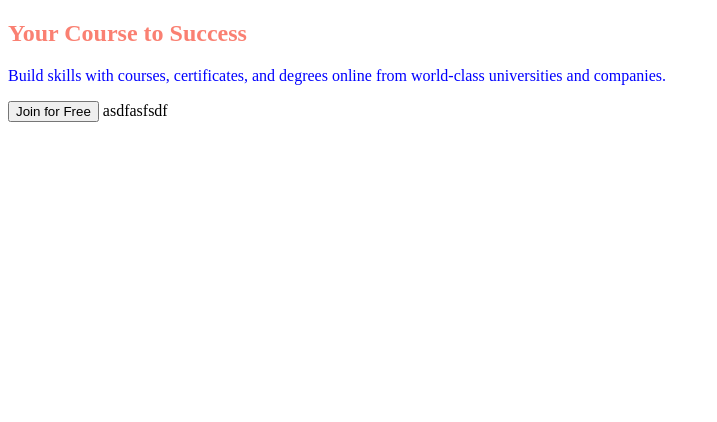
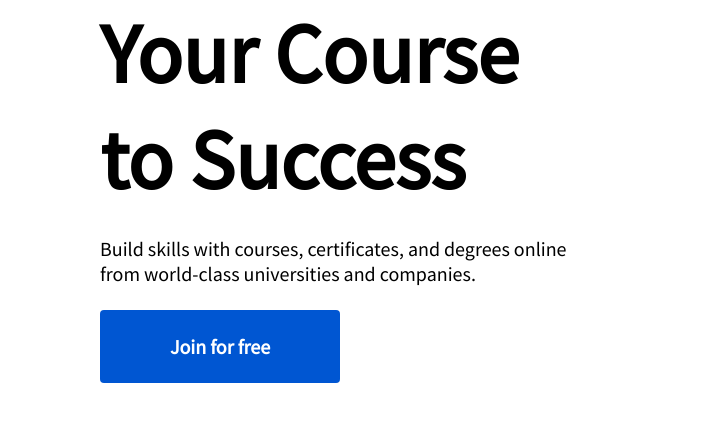
Before and after one commit to yonydev/coursera-clone, a plain HTML site: page index.html in a window 1280 px wide. Shown: the whole page, without its empty margins (0-717 px from the left). Drawn offline with Linux system fonts and the light colour scheme.

Commit message:
feat: add hero section and styles

```diff
--- a/index.html
+++ b/index.html
@@ -5,18 +5,25 @@
   <meta charset="UTF-8">
   <meta http-equiv="X-UA-Compatible" content="IE=edge">
   <meta name="viewport" content="width=device-width, initial-scale=1.0">
-    <title>Document</title>
+  <title>Coursera Clone</title>
+  <link rel="preconnect" href="https://fonts.gstatic.com">
+  <link href="https://fonts.googleapis.com/css2?family=Source+Sans+Pro&display=swap" rel="stylesheet">
   <link rel="stylesheet" href="./styles/style.css">
 </head>
 
 <body>
   <main>
-      <section class="">
+    <section class="container hero">
+      <div class="hero-title">
+        <h1 class="title">Your Course to Success</h1>
+        <p class="subtitle">Build skills with courses, certificates, and degrees online from world-class universities and
+          companies.</p>
+        <button class="button">
+          Join for free
+        </button>
+      </div>
       <div>
-          <h1 class="adios">Your Course to Success</h1>
-          <p class="hola">Build skills with courses, certificates, and degrees online from world-class universities and companies.</p>
-          <button>Join for Free</button>
-          asdfasfsdf
+        <img src="./images/hero.png" alt="">
       </div>
     </section>
   </main>
--- a/styles/style.css
+++ b/styles/style.css
@@ -1,16 +1,54 @@
-h1 {
-  color: red
+* {
+  margin: 0;
+  padding: 0;
 }
 
-.hola {
-  color: blue
+/* Utils */
+.container {
+  max-width: 1080px;
+  margin: 0 auto;
 }
 
-.adios {
-  color :salmon;
+.hero {
+  display: flex;
+  align-items: center;
+  justify-content: space-between;
 }
 
-#title {
-  color: indigo;
-  font-size: 30px;
+
+.hero .hero-title {
+  width: 500px;
 }
+
+.title {
+  font-family: 'Source Sans Pro', sans-serif;
+  font-size: 84px;
+}
+
+.subtitle {
+  font-family: 'Source Sans Pro', sans-serif;
+  font-size: 20px;
+  margin-top: 24px;
+  margin-bottom: 24px;
+}
+
+.button {
+  background-color: #0056D2;
+  padding: 24px;
+  color: #fff;
+  border: none;
+  border-radius: 4px;
+  font-family: 'Source Sans Pro',
+  sans-serif;
+  font-weight: bold;
+  font-size: 20px;
+  width: 240px;
+}
+
+
+
+/* .hero-title {
+  width: 500px;
+  margin-right: 180px;
+  background-color: red;
+} */
```
Lines whose indentation alone changed are shown as unchanged.
